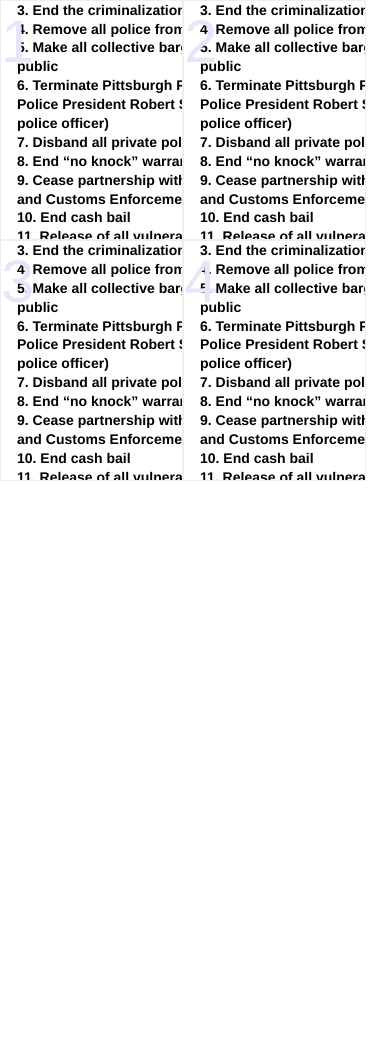
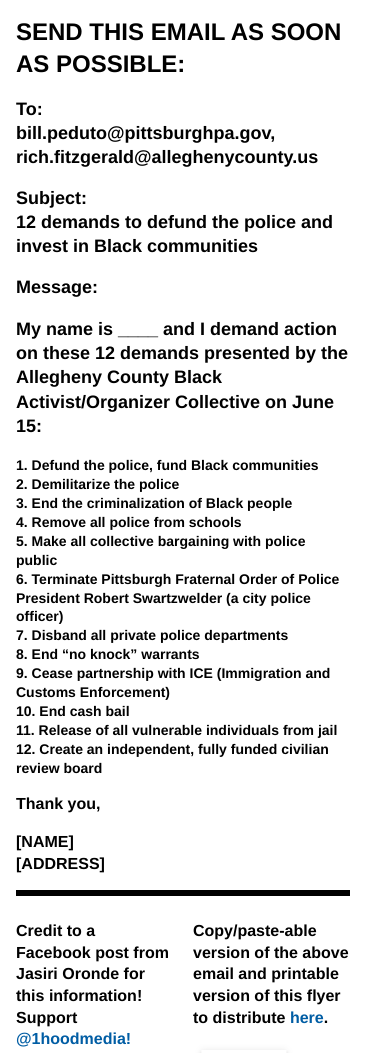
Before and after one commit to laras126/zines, a website: page juneteenth-flyer/index.html in a window 390 px wide. Shown: the top 1053 px of the page. Before the commit the page ends 844 px from the top, so only its background shows below. Drawn offline with Linux system fonts and the light colour scheme.

Commit message:
fix: media query

```diff
--- a/juneteenth-flyer/index.html
+++ b/juneteenth-flyer/index.html
@@ -52,7 +52,7 @@
 							<p>If there are any mistakes on this flyer or if it can be improved, <a href="https://laras126.github.io/zines/report-an-issue/">please report them here!</a></p>
 						</div>
 						<div class="lrv-a-grid-item">
-							<p>Digital version of the above email and printable version of this flyer to distribute <a href="https://laras126.github.io/zines/juneteenth-flyer/">here</a>.</p>
+							<p>Copy/paste-able version of the above email and printable version of this flyer to distribute <a href="https://laras126.github.io/zines/juneteenth-flyer/">here</a>.</p>
 							<img class="lrv-u-width-100" src="./qr.png" alt="https://laras126.github.io/zines/juneteenth-flyer/">
 						</div>
 					</div>
@@ -72,7 +72,7 @@
 
 				</div>
 			</section>
-			<section class="panel panel-4">
+			<section class="panel panel-back">
 				<div class="background"></div>
 				<div class="text js-Flyer">
 
--- a/zine.css
+++ b/zine.css
@@ -35,6 +35,8 @@
 	height: calc( 100% - var( --margin-size, 18pt ) );
 }
 
+@media screen and ( min-width: 700px ) {
+
 	.panels {
 		display: grid;
 		grid-template-columns: repeat( 4, 25% );
@@ -71,6 +73,7 @@
 		font-size: 60px;
 		color: lavender;
 	}
+}
 
 @media print {
 
@@ -80,8 +83,6 @@
 
 	a::after {
 		content: " (" attr(href) ")";
-		font-weight: normal;
-		font-style: italic;
 		color: black;
 	}
 
```
Lines whose indentation alone changed are shown as unchanged.
